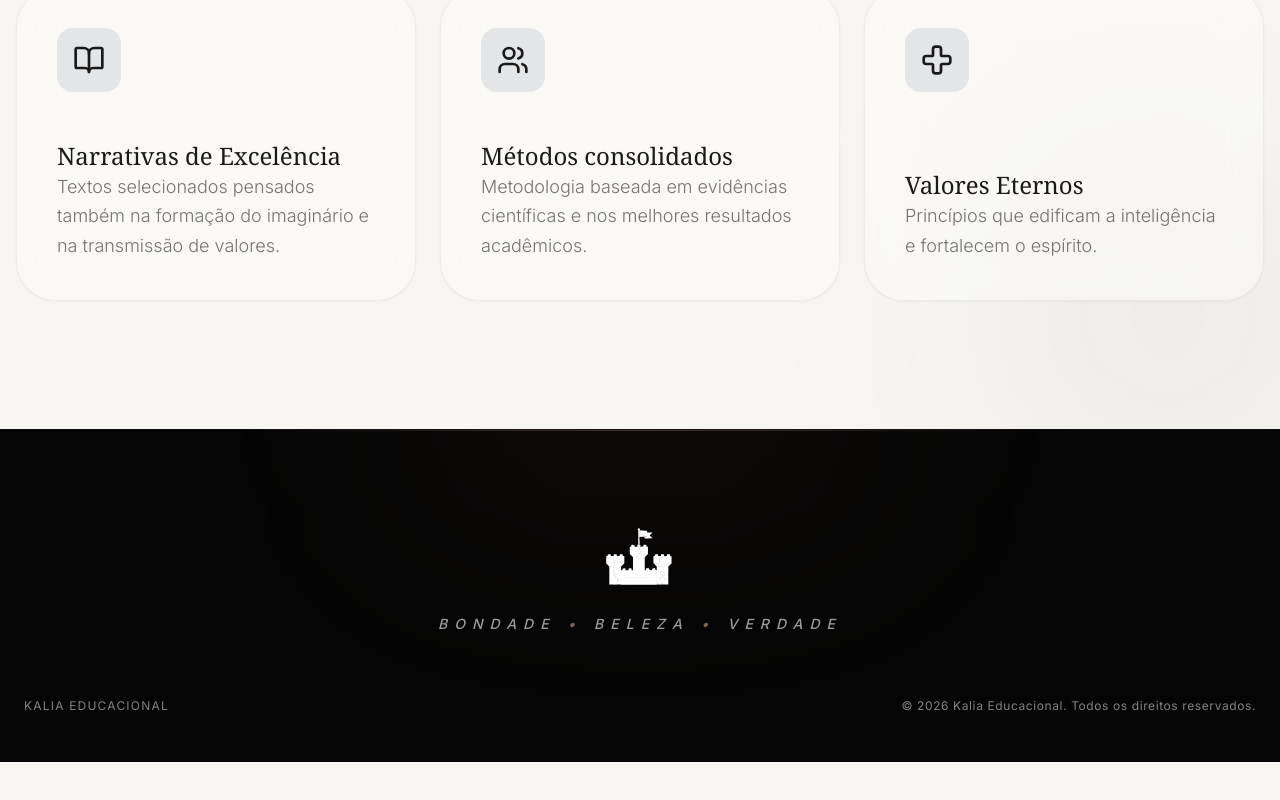
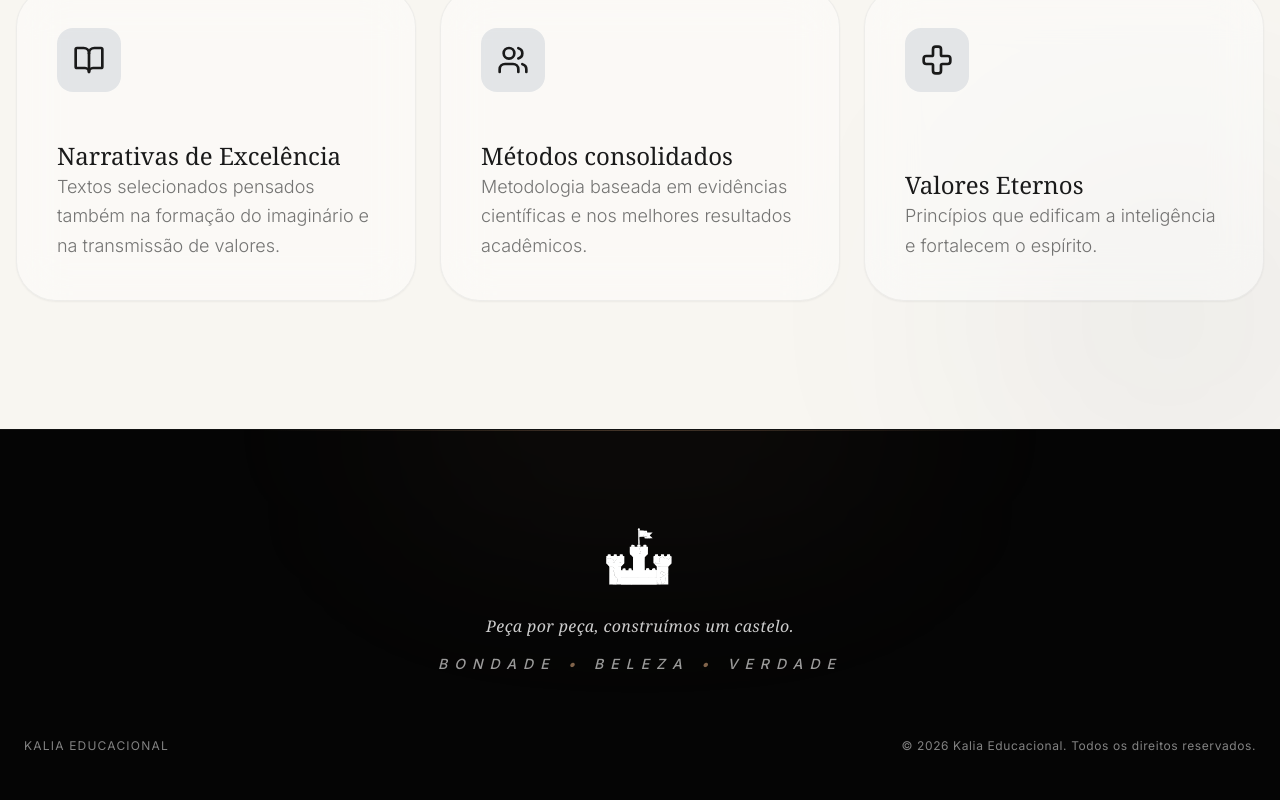
Before and after one commit to gpereira12/kalia-educacional, a Next.js app: page / in a window 1280 px wide. Shown: the part 3642-4442 px from the top of the page. Before the commit the page ends 4404 px from the top, so only its background shows below. Built offline with nearby package versions, Linux system fonts and the light colour scheme; a web font is replaced by a local one.

Commit message:
Updates dobras 4 e 5

```diff
--- a/src/components/Footer.tsx
+++ b/src/components/Footer.tsx
@@ -28,7 +28,10 @@ const Footer = ({ sellerUrls }: FooterProps) => {
             alt="Kalia Educacional"
             className="h-16 w-auto brightness-0 invert"
           />
-          <div className="space-y-2">
+          <div className="space-y-4">
+            <p className="text-sm md:text-base text-white/80 font-serif italic tracking-wide">
+              Peça por peça, construímos um castelo.
+            </p>
             <p className="text-xs md:text-sm font-medium uppercase tracking-[0.5em] text-white/60 italic flex flex-col md:flex-row items-center justify-center gap-1 md:gap-0">
               <span>Bondade</span>
               <span className="text-secondary/60 mx-0 md:mx-3">•</span>
--- a/src/components/catalog/Differentiators.tsx
+++ b/src/components/catalog/Differentiators.tsx
@@ -5,7 +5,7 @@ const differentiators = [
   {
     icon: Paintbrush,
     title: "Arte que Eleva",
-    description: "A beleza que cativa, encanta a criança e forma a percepção da harmonia necessária a contemplação"
+    description: "A beleza que cativa, encanta a criança e forma a percepção da harmonia necessária a contemplação."
   },
   {
     icon: Lightbulb,
```
